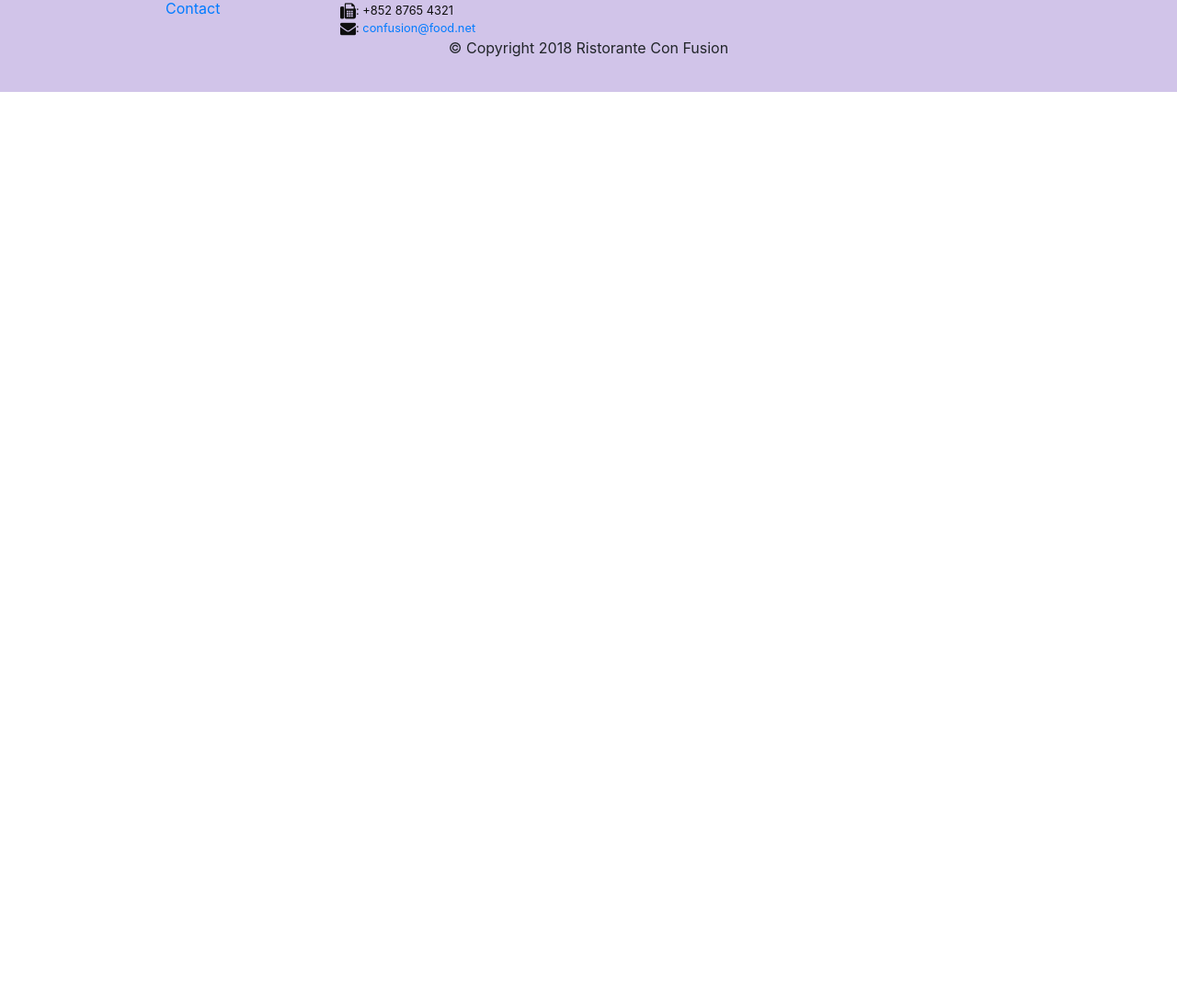
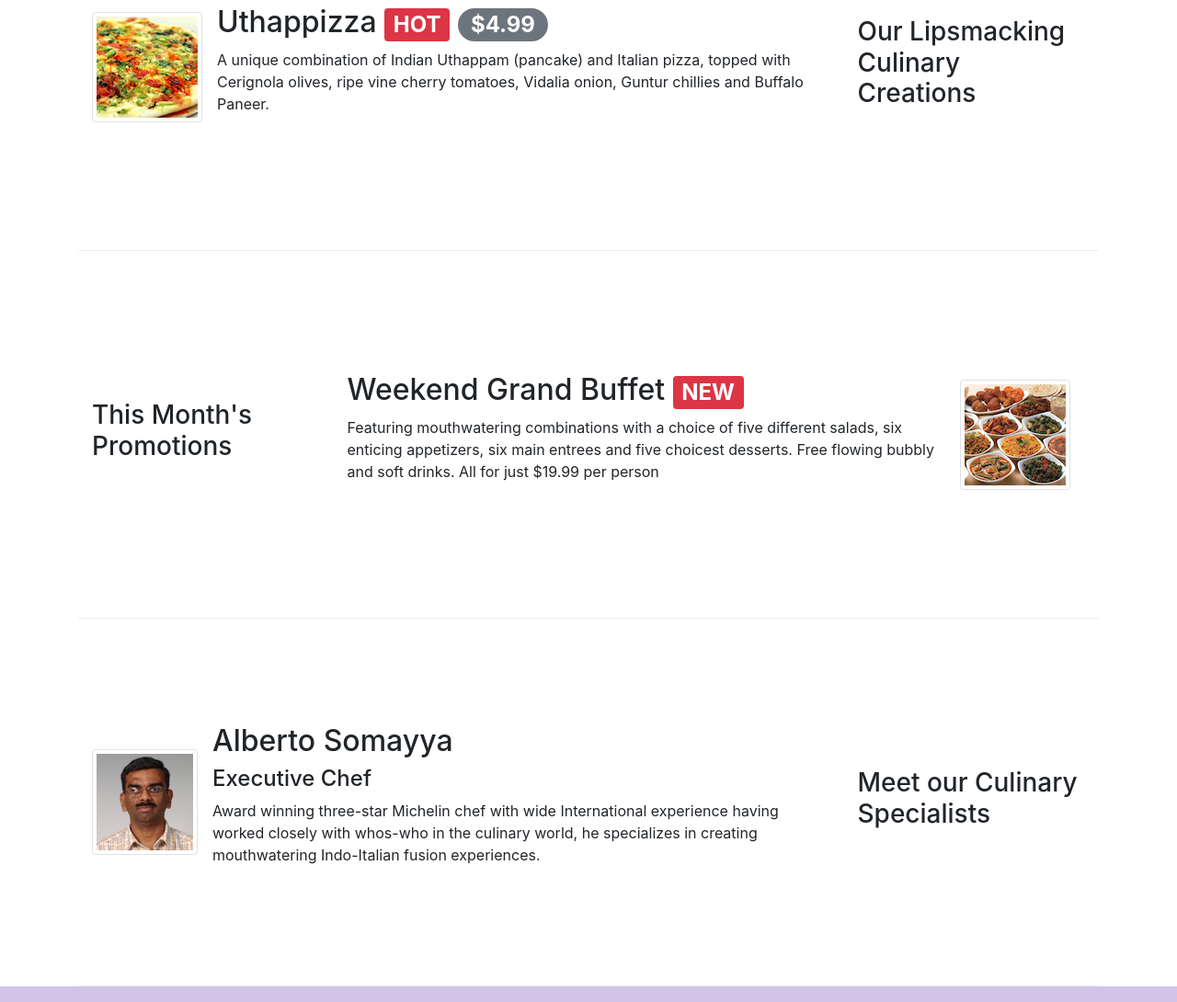
Before and after one commit to raoulsuli/Bootstrap-Webpage, a website: page index.html in a window 1280 px wide. Shown: the part 862-1952 px from the top of the page at 92% size. Before the commit the page ends 962 px from the top, so only its background shows below. Drawn offline with nearby package versions, Linux system fonts and the light colour scheme.

Commit message:
Added the content besides the carousel

```diff
--- a/index.html
+++ b/index.html
@@ -240,6 +240,52 @@
                 </div>
             </div>
         </div>
+
+        <div class="row row-content align-items-center">
+            <div class="col-12 col-sm-4 order-sm-last col-md-3">
+                <h3>Our Lipsmacking Culinary Creations</h3>
+            </div>
+            <div class="col col-sm order-sm-first col-md">
+                <div class="media">
+                    <img class="d-flex mr-3 img-thumbnail align-self-center" src="img/uthappizza.png" alt="uthappizza">
+                    <div class="media-body">
+                        <h2 class="mt-0">Uthappizza <span class="badge badge-danger">HOT</span> <span class="badge badge-pill badge-secondary">$4.99</span> </h2>
+                        <p class="d-none d-sm-block">A unique combination of Indian Uthappam (pancake) and Italian pizza, topped with Cerignola olives, ripe vine cherry tomatoes, Vidalia onion, Guntur chillies and Buffalo Paneer.</p>
+                    </div>
+                </div>
+            </div>
+        </div>
+
+        <div class="row row-content align-items-center">
+            <div class="col-12 col-sm-4 col-md-3">
+                <h3>This Month's Promotions</h3>
+            </div>
+            <div class="col col-sm col-md">
+                <div class="media">
+                    <div class="media-body">
+                        <h2 class="mt-0">Weekend Grand Buffet <span class="badge badge-danger">NEW</span></h2>
+                        <p class="d-none d-sm-block">Featuring mouthwatering combinations with a choice of five different salads, six enticing appetizers, six main entrees and five choicest desserts. Free flowing bubbly and soft drinks. All for just $19.99 per person </p>
+                    </div>
+                    <img class="d-flex mr-3 img-thumbnail align-self-center" src="img/buffet.png" alt="buffet">
+                </div>
+            </div>
+        </div>
+
+        <div class="row row-content align-items-center">
+            <div class="col-12 col-sm-4 order-sm-last col-md-3">
+                <h3>Meet our Culinary Specialists</h3>
+            </div>
+            <div class="col col-sm order-sm-first col-md">
+                <div class="media">
+                    <img class="d-flex mr-3 img-thumbnail align-self-center" src="img/alberto.png" alt="alberto">
+                    <div class="media-body">
+                        <h2 class="mt-0">Alberto Somayya</h2>
+                        <h4>Executive Chef</h4>
+                        <p class="d-none d-sm-block">Award winning three-star Michelin chef with wide International experience having worked closely with whos-who in the culinary world, he specializes in creating mouthwatering Indo-Italian fusion experiences.</p>
+                    </div>
+                </div>
+            </div>
+        </div>
     </div>
 
     <footer class="footer">
```
